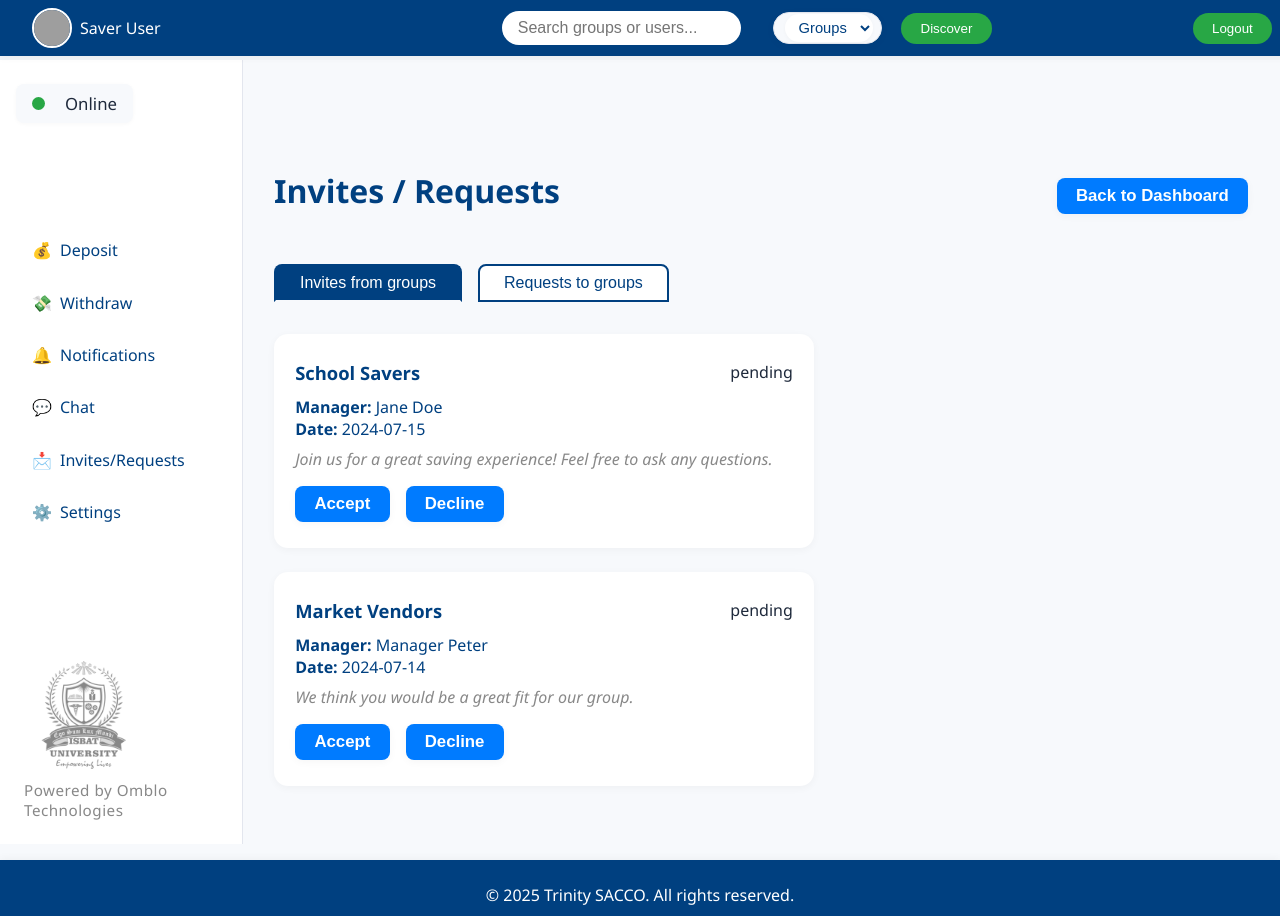
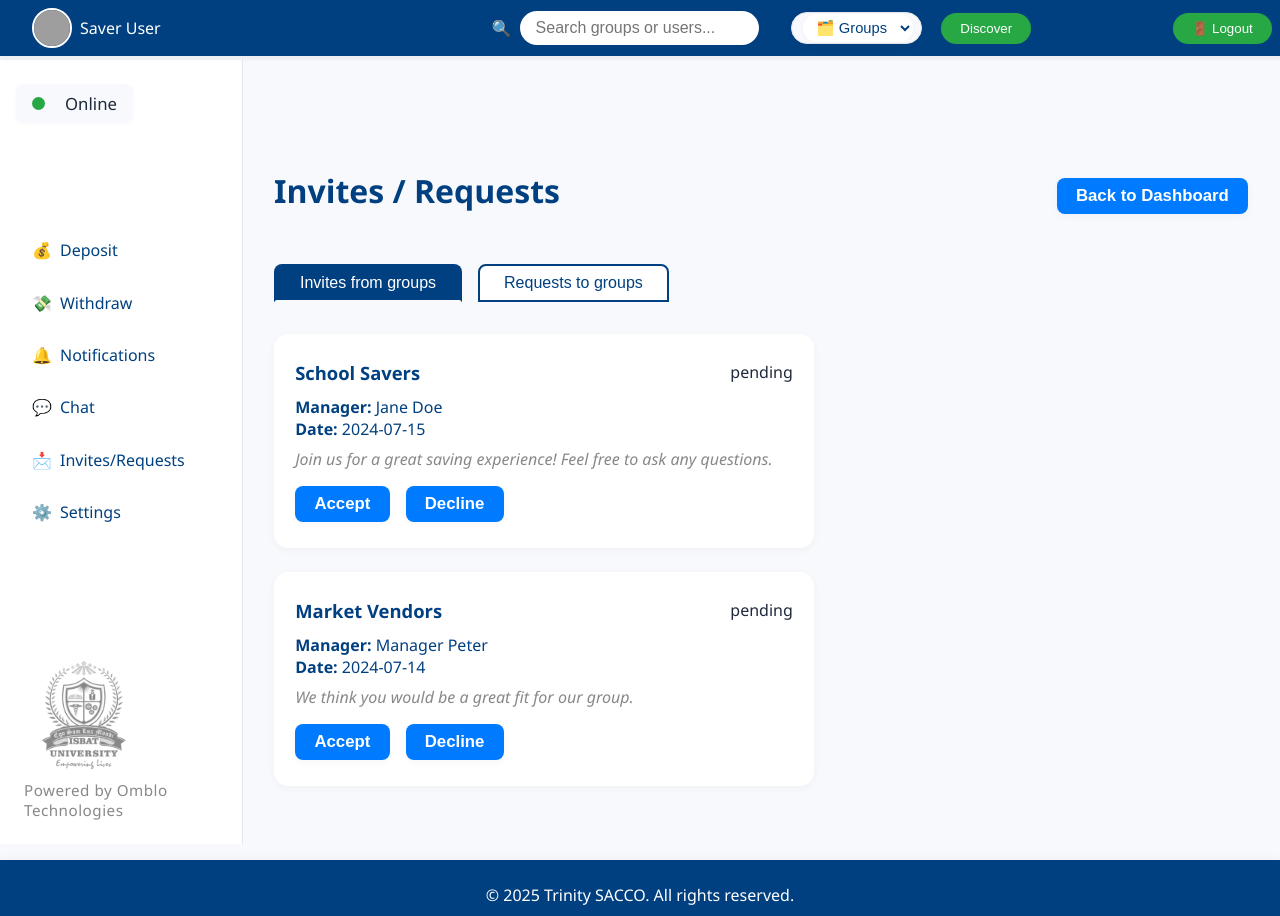
Before and after one commit to katsomar/trinitysaccoprj, a React (Vite) app in the folder client/: page /invites in a window 1280 px wide. Built offline with nearby package versions, Linux system fonts and the light colour scheme; grey boxes are pictures that could not be loaded.

Commit message:
added icons for top nav bar

```diff
--- a/client/src/components/ManagerTopNav.jsx
+++ b/client/src/components/ManagerTopNav.jsx
@@ -55,6 +55,7 @@ export default function ManagerTopNav() {
       </div>
       <div className="navbar-center">
         <div className="discover-searchbar-wrapper">
+          <span className="search-icon" aria-hidden="true" style={{ marginRight: 8 }}>🔍</span>
           <input
             type="text"
             className="search-bar"
@@ -71,8 +72,8 @@ export default function ManagerTopNav() {
               value={searchType}
               onChange={e => { setSearchType(e.target.value); setSearch(""); setResults([]); }}
             >
-              <option value="group">Groups</option>
-              <option value="user">Users</option>
+              <option value="group">🗂️ Groups</option>
+              <option value="user">👥 Users</option>
             </select>
           </div>
           <button className="discover-btn" onClick={() => window.location.href = "/manager-discover"}>Discover</button>
@@ -122,7 +123,7 @@ export default function ManagerTopNav() {
         </div>
       </div>
       <div className="navbar-right">
-        <button className="logout-btn" onClick={() => window.location.href = "/login"}>Logout</button>
+        <button className="logout-btn" onClick={() => window.location.href = "/login"}>🚪 Logout</button>
       </div>
     </nav>
   );
--- a/client/src/components/SaverTopNav.jsx
+++ b/client/src/components/SaverTopNav.jsx
@@ -58,6 +58,7 @@ export default function SaverTopNav() {
       </div>
       <div className="navbar-center">
         <div className="discover-searchbar-wrapper">
+          <span className="search-icon" aria-hidden="true" style={{ marginRight: 8 }}>🔍</span>
           <input
             type="text"
             className="search-bar"
@@ -74,8 +75,8 @@ export default function SaverTopNav() {
               value={searchType}
               onChange={e => { setSearchType(e.target.value); setSearch(""); setResults([]); }}
             >
-              <option value="group">Groups</option>
-              <option value="user">Users</option>
+              <option value="group">🗂️ Groups</option>
+              <option value="user">👥 Users</option>
             </select>
           </div>
           <button className="discover-btn" onClick={() => window.location.href = "/discover"}>Discover</button>
@@ -124,7 +125,7 @@ export default function SaverTopNav() {
         </div>
       </div>
       <div className="navbar-right">
-        <button className="logout-btn" onClick={() => window.location.href = "/login"}>Logout</button>
+        <button className="logout-btn" onClick={() => window.location.href = "/login"}>🚪 Logout</button>
       </div>
     </nav>
   );
```
